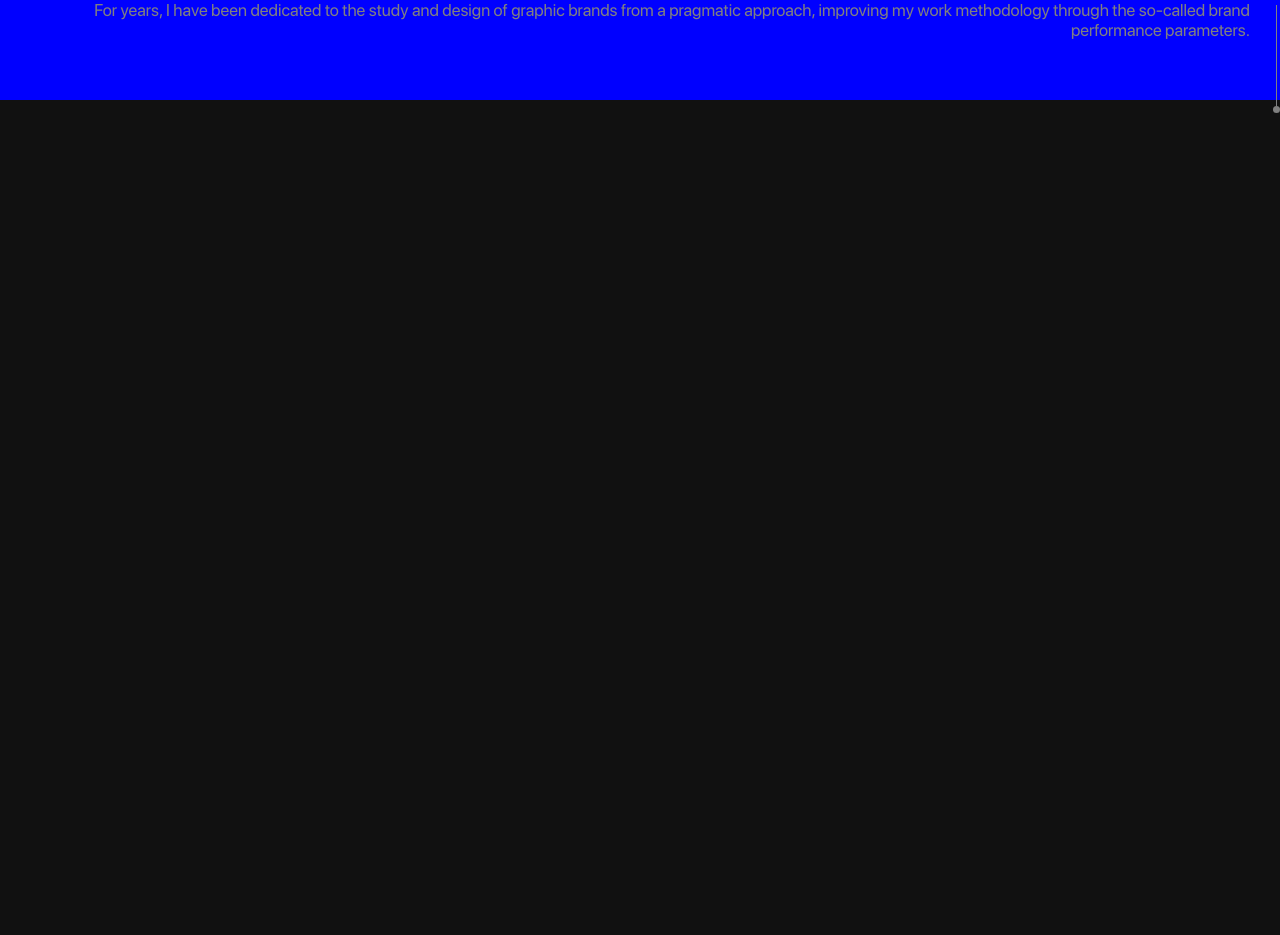
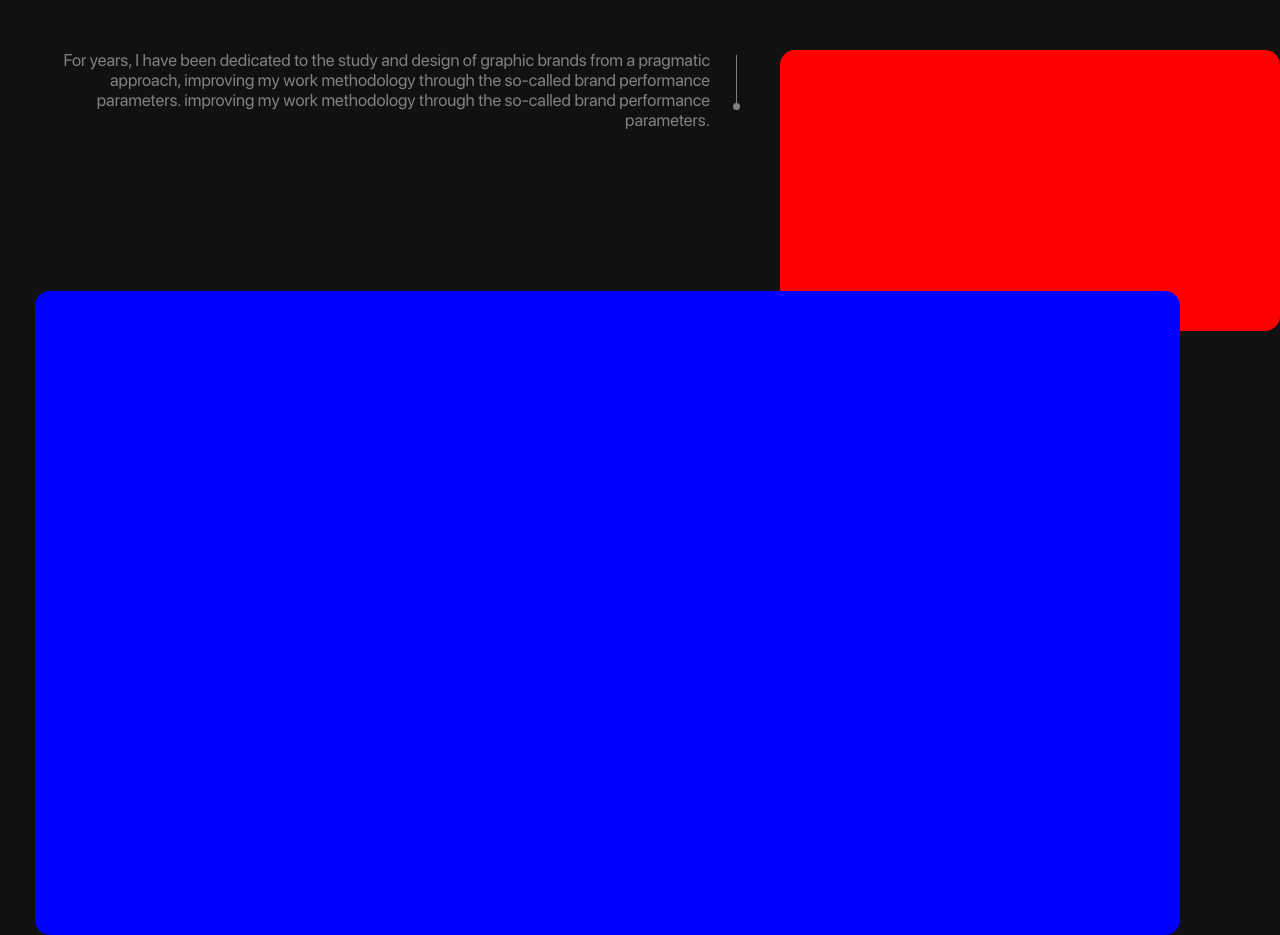
Before and after one commit to facundochavez/portfolio2024, a Next.js app: page /contents/YouTubeParallax.content/YouTubeParallax.content in a window 1280 px wide. Before the commit the page ends 800 px from the top, so only its background shows below. Built offline with nearby package versions, Linux system fonts and the light colour scheme.

Commit message:
v1.0.4.1

```diff
--- a/components/TextBox/TextBox.jsx
+++ b/components/TextBox/TextBox.jsx
@@ -1,14 +1,16 @@
 import styles from './TextBox.module.scss';
 
-const TextBox = ({ text }) => {
+const TextBox = ({ text, tailLength = 90 }) => {
   //// COMPONENT
-  return <div className={styles.text_box}>
-    <p>{text}</p>
-    <div className={styles.text_box__path}>
-      <div className={styles.text_box__path__line}></div>
-      <div className={styles.text_box__path__circle}></div>
+  return (
+    <div className={styles.text_box}>
+      <p>{text}</p>
+      <div className={styles.text_box__path} style={{ height: `calc(100% + ${tailLength}px)` }}>
+        <div className={styles.text_box__path__line}></div>
+        <div className={styles.text_box__path__circle}></div>
+      </div>
     </div>
-  </div>;
+  );
 };
 
 export default TextBox;
--- a/components/TextBox/TextBox.module.scss
+++ b/components/TextBox/TextBox.module.scss
@@ -1,6 +1,6 @@
 .text_box {
     position: relative;
-    padding: 0 25px 20px 15px;
+    padding: 0 25px 0 10px;
     right: 0;
     z-index: 50;
 
@@ -15,7 +15,6 @@
         top: 5px;
         right: 0;
         width: min-content;
-        height: 180%;
         display: flex;
         flex-direction: column;
         align-items: center;
@@ -37,7 +36,7 @@
 
 @media(min-width: 900px) {
     .text_box {
-        padding-right: 30px;
+        padding: 0 30px 0 15px;
 
         p {
             font-size: 17px;
--- a/data/milestones.data.json
+++ b/data/milestones.data.json
@@ -36,7 +36,7 @@
         ],
         "firstColor": "var(--color-1)",
         "secondColor": "var(--color-2)",
-        "topText": "For years, I have been dedicated to the study and design of graphic brands from a pragmatic approach, improving my work methodology through the so-called brand performance parameters."
+        "topText": "For years, I have been dedicated to the study and design of graphic brands from a pragmatic approach, improving my work methodology through the so-called brand performance parameters.  improving my work methodology through the so-called brand performance parameters."
     },
     {
         "id": "prototype",
--- a/pages/contents/YouTubeParallax.content/YouTubeParallax.content.jsx
+++ b/pages/contents/YouTubeParallax.content/YouTubeParallax.content.jsx
@@ -1,15 +1,46 @@
 import TextBox from '@/components/TextBox/TextBox';
 import styles from './YouTubeParallax.content.module.scss';
 import milestones from '@/data/milestones.data.json';
+import { useEffect, useRef, useState } from 'react';
 
-const YoutubeParallax = ({isMobile}) => {
+const YoutubeParallax = () => {
+  const [tailLength, setTailLength] = useState(0);
+  const topTextRef = useRef();
+  const bottomContainerRef = useRef();
+
+  useEffect(() => {
+    const handleTailLength = () => {
+      const topTextRect = topTextRef.current.getBoundingClientRect();
+      const bottomContainerRect = bottomContainerRef.current.getBoundingClientRect();
+
+      const newTailLength = bottomContainerRect.top - topTextRect.bottom + 15;
+      console.log(bottomContainerRect.top, topTextRect.bottom);
+      setTailLength(newTailLength);
+    };
+    handleTailLength();
+    addEventListener('resize', handleTailLength);
+
+    return () => {
+      removeEventListener('resize', handleTailLength);
+    };
+  }, []);
 
   //// COMPONENT
-  return <div className={styles.youtube_parallax}>
-    <TextBox text={milestones.filter((milestone) => milestone.id === 'youtube')[0].topText} />
-    <div className={styles.youtube_parallax__channel}></div>
-    <div className={styles.youtube_parallax__website}></div>
-  </div>;
+  return (
+    <div className={styles.youtube_parallax}>
+      <div className={styles.youtube_parallax__top_container} >
+        <div className={styles.youtube_parallax__top_container__top_text} ref={topTextRef}>
+          <TextBox text={milestones.filter((milestone) => milestone.id === 'youtube')[0].topText} tailLength={tailLength} />
+        </div>
+        <div className={styles.youtube_parallax__top_container__channel_video}>
+          <div className={styles.youtube_parallax__top_container__channel_video__video} />
+        </div>
+      </div>
+      <div className={styles.youtube_parallax__bottom_container} ref={bottomContainerRef}>
+        <div className={styles.youtube_parallax__bottom_container__website_video} />
+      </div>
+    </div>
+  );
 };
 
 export default YoutubeParallax;
--- a/pages/contents/YouTubeParallax.content/YouTubeParallax.content.module.scss
+++ b/pages/contents/YouTubeParallax.content/YouTubeParallax.content.module.scss
@@ -1,10 +1,84 @@
 .youtube_parallax {
     width: 100%;
-    height: 100px;
-    background-color: blue;
     padding-left: 25px;
+    padding-top: 50px;
+    display: flex;
+    flex-direction: column;
 
     @media(min-width: 900px) {
         padding-left: 35px;
     }
+
+    &__top_container {
+        width: 100%;
+        display: flex;
+        flex-direction: column;
+        gap: 40px;
+        padding-right: 10px;
+        margin-left: auto;
+
+        @media(min-width: 820px) {
+            flex-direction: row;
+            padding-right: 0;
+        }
+
+        &__top_text{
+            width: 100%;
+            max-width: 360px;
+            margin-left: auto;
+
+            @media(min-width: 820px) {
+                max-width: unset;
+            }
+        }
+
+        &__channel_video {
+            width: 100%;
+            padding-right: 25px;
+
+            @media(min-width: 500px) {
+                max-width: 350px;
+            }
+
+            @media(min-width: 820px) {
+                padding-right: 0;
+                max-width: 500px;
+            }
+
+            &__video {
+                width: 100%;
+                aspect-ratio: 16/9;
+                border-radius: 15px;
+                background-color: red;
+            }
+        }
+    }
+
+    &__bottom_container {
+        width: 100%;
+        margin-top: 25px;
+
+        @media(min-width: 500px) {
+            padding-left: 50px;
+        }
+
+        @media(min-width: 820px) {
+            padding-left: 0;
+            padding-right: 100px;
+            margin-top: -40px;
+        }
+
+        &__website_video {
+            width: 100%;
+            aspect-ratio: 12/9;
+            border-radius: 15px;
+            background-color: blue;
+
+            @media(min-width: 500px) {
+                aspect-ratio: 16/9;
+            }
+        }
+    }
+
+
 }
--- a/pages/sections/Milestone.section/Milestone.section.jsx
+++ b/pages/sections/Milestone.section/Milestone.section.jsx
@@ -2,7 +2,7 @@ import TechnologiesBox from '@/components/TechnologiesBox/TechnologiesBox';
 import styles from './Milestone.section.module.scss';
 import TextBox from '@/components/TextBox/TextBox';
 
-const MilestoneSection = ({ milestone, content, isMobile }) => {
+const MilestoneSection = ({ milestone, content }) => {
   //// COMPONENT
   return (
     <section>
@@ -14,7 +14,7 @@ const MilestoneSection = ({ milestone, content, isMobile }) => {
             <TechnologiesBox milestone={milestone} />
             {milestone.topText && milestone.id !== 'youtube' && (
               <div className={styles.milestone__header__subcontainer__top_text}>
-                <TextBox text={milestone.topText} isMobile={isMobile} />
+                <TextBox text={milestone.topText} />
               </div>
             )}
           </div>
--- a/pages/sections/Milestone.section/Milestone.section.module.scss
+++ b/pages/sections/Milestone.section/Milestone.section.module.scss
@@ -35,13 +35,14 @@
             display: flex;
             justify-content: space-between;
             flex-wrap: wrap;
+            padding-bottom: 20px;
 
             &__top_text {
-                width: 315px;
+                width: 330px;
                 margin-left: auto;
 
                 @media(min-width: 900px) {
-                    width: 330px;
+                    width: 350px;
                 }
             }
         }
```
Also changed, not shown: pages/contents/BrandsCarousel.content/BrandsCarousel.content.jsx (+20 -1 lines), pages/index.jsx (+2 -21 lines).
